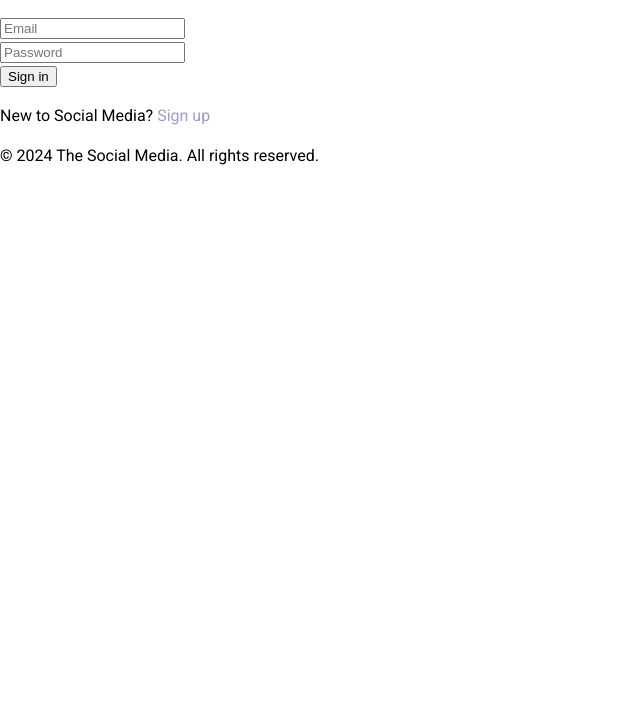
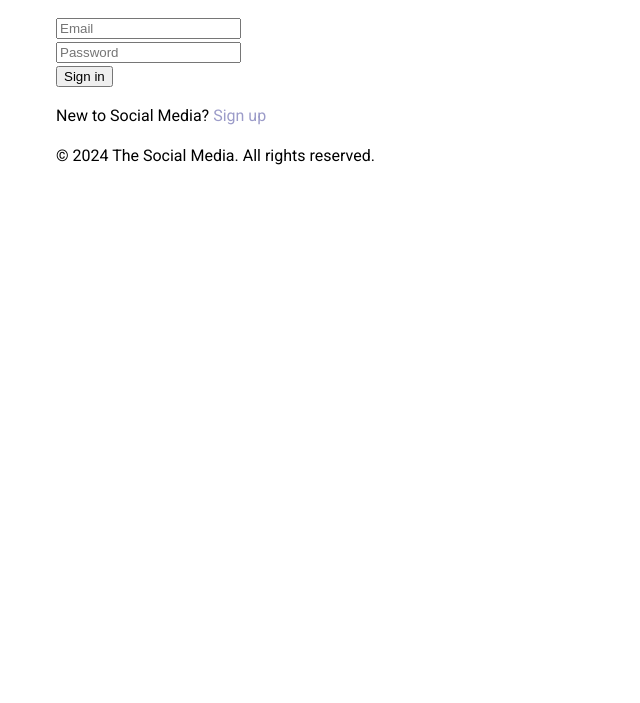
Before and after one commit to sonliacharo/social-media, a website: page app/views/auth/login.html in a window 1280 px wide. Shown: the part 97-800 px from the top of the page, without its empty margins (0-640 px from the left). Drawn offline with Linux system fonts and the light colour scheme.

Commit message:
fix: fix main div bug

```diff
--- a/app/views/auth/login.html
+++ b/app/views/auth/login.html
@@ -10,7 +10,7 @@
     <link rel="stylesheet" href="/public/css/styles.css">
 </head>
 <body>
-    <main class="container"></main>
+    <main class="container">
         <div class="initial-page-container">
             <div class="text-container">
                 <h1 class="brand"><a href='/' aria-label="Go to initial page">The Social Media</a></h1>
```
